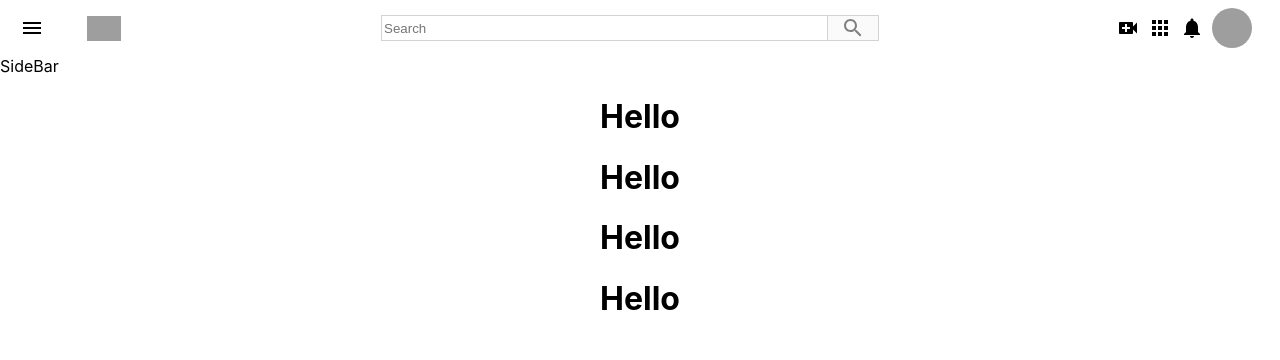
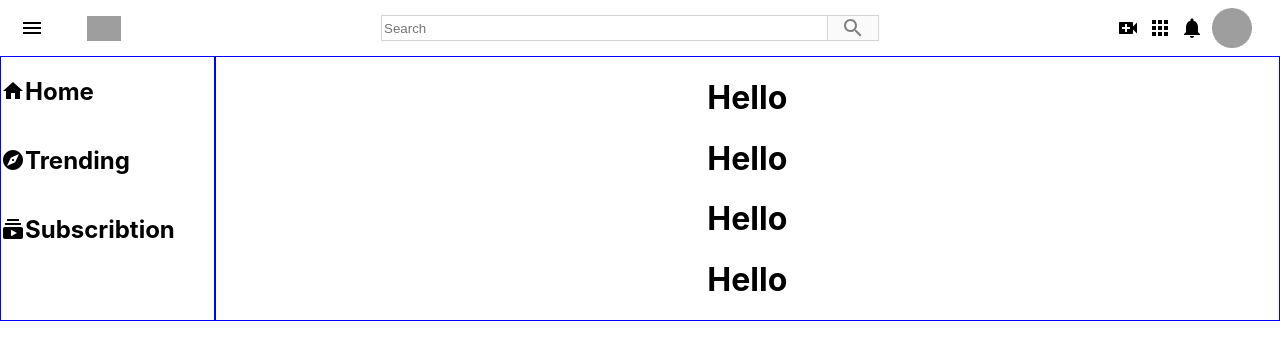
Before and after one commit to Bahtiyorjon1997/Youtube, a React (Create React App) app: page / in a window 1280 px wide. Shown: the top 360 px of the page. Built offline with nearby package versions, Linux system fonts and the light colour scheme; grey boxes are pictures that could not be loaded.

Commit message:
icons ficed

```diff
--- a/src/App.js
+++ b/src/App.js
@@ -2,17 +2,25 @@ import './App.css';
 import Header from "./components/Header"
 import Content from "./components/Content"
 import SideBar from './components/SideBar';
+import styled from 'styled-components';
 
 function App() {
   return (
     <div className="App">
       <Header></Header>
       {/* Header */}
-      <SideBar />
-      <Content></Content>
+      <ContentWrapper>
+        <SideBar />
+        <Content />
+      </ContentWrapper>
+
       {/* RecommendedVideos */}
     </div >
   );
 }
 
 export default App;
+
+const ContentWrapper = styled.div`
+  display: flex;
+`
--- a/src/components/Content.js
+++ b/src/components/Content.js
@@ -1,14 +1,20 @@
+import styled from 'styled-components';
 import React from 'react'
 
 const Content = () => {
     return (
-        <div>
+        <ContextWrap>
             <h1>Hello</h1>
             <h1>Hello</h1>
             <h1>Hello</h1>
             <h1>Hello</h1>
-        </div>
+        </ContextWrap>
     )
 }
 
 export default Content;
+
+const ContextWrap = styled.div`
+    flex: 1;
+    border: 1px solid blue;
+`
--- a/src/components/SideBar.js
+++ b/src/components/SideBar.js
@@ -1,17 +1,27 @@
 import styled from 'styled-components'
 import React from 'react'
+import SideRow from "./SideRow"
+import HomeIcon from "@material-ui/icons/Home"
+import ExploreIcon from '@material-ui/icons/Explore';
+import SubscriptionsIcon from '@material-ui/icons/Subscriptions';
 
 const SideBar = () => {
     return (
-        <div>
-            <SideWrapper>SideBar</SideWrapper>
-        </div>
+
+        <SideWrapper>
+            <SideRow title="Home" icon={<HomeIcon />} />
+            <SideRow title="Trending" icon={<ExploreIcon />} />
+            <SideRow title="Subscribtion" icon={<SubscriptionsIcon />} />
+        </SideWrapper>
+
     )
 }
 
 export default SideBar
 
 const SideWrapper = styled.div`
+    flex: 0.2;
     left: 0;
     text-align: left;
+    border: 1px solid blue;
 `
--- /dev/null
+++ b/src/components/SideRow.js
@@ -0,0 +1,18 @@
+import React from 'react'
+import styled from "styled-components"
+
+const SideRow = ({ title, icon, ...props }) => {
+    return (
+        <SideRowWrap>
+            {icon}
+            <h2> {title}</h2>
+        </SideRowWrap>
+    )
+}
+
+export default SideRow
+
+const SideRowWrap = styled.div`
+    display: flex;
+    align-items: center;
+`
```
